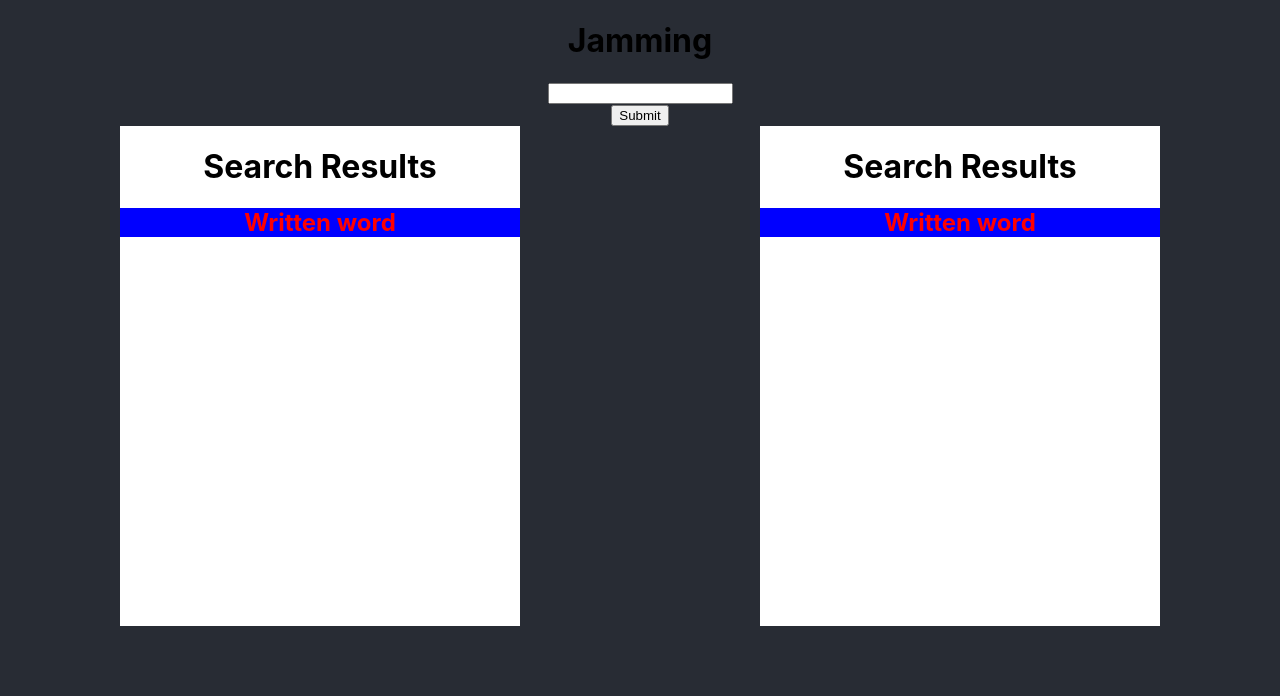
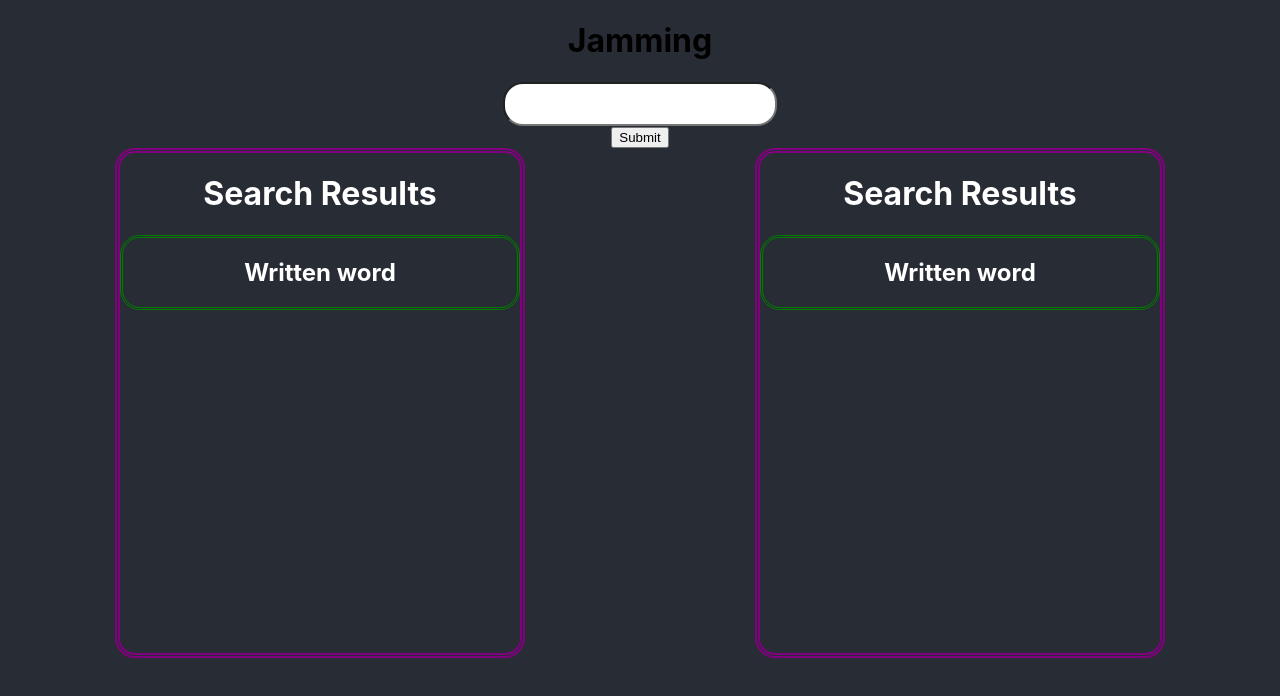
Before and after one commit to Mikeward5/jamming, a React (Create React App) app: page / in a window 1280 px wide. Shown: the top 696 px of the page. Built offline with nearby package versions, Linux system fonts and the light colour scheme.

Commit message:
added more styling to playlist, searchbars and searchresult

```diff
--- a/src/components/PlayLists/PlayList.css
+++ b/src/components/PlayLists/PlayList.css
@@ -1,12 +1,16 @@
 .PlayList {
     height: 500px;
     width: 400px;
-    color: black;
-    background-color: #ffff;
+    color: white;
+    background-color: #282c34;
+    border-radius: 20px;
+    border: 5px double purple;
 }
 
-.Innerbox {
-    background-color: blue;
-    color: red;
+.PlayInnerbox {
+    background-color: #282c34;
+    color: white;
+    border-radius: 20px;
+    border: 3px double green;
 
 }
--- a/src/components/PlayLists/PlayList.js
+++ b/src/components/PlayLists/PlayList.js
@@ -7,7 +7,7 @@ function PlayList() {
         <>
         <div className='PlayList'>
             <h1>Search Results</h1>
-            <div className='Innerbox'>
+            <div className='PlayInnerbox'>
             <h2>Written word</h2>
         </div>
         </div>
--- a/src/components/SearchBars/SearchBar.css
+++ b/src/components/SearchBars/SearchBar.css
@@ -0,0 +1,7 @@
+.inputField {
+    height: 40px;
+    width: 250px;
+    border-radius: 20px;
+    font-size: 20px;
+    padding: 0px 10px;
+}
--- a/src/components/SearchBars/SearchBar.js
+++ b/src/components/SearchBars/SearchBar.js
@@ -1,9 +1,10 @@
 import React from 'react';
+import './SearchBar.css';
 
 function SearchBar() {
     return (
-        <form>
-            <input type="text" id="input" />
+        <form >
+            <input type="text" id="input" className="inputField"/>
             <br />
             <button type="submit">Submit</button>
         </form>
--- a/src/components/SearchResult/SearchResults.css
+++ b/src/components/SearchResult/SearchResults.css
@@ -1,12 +1,16 @@
 .SearchResult {
     height: 500px;
     width: 400px;
-    color: black;
-    background-color: #ffff;
+    color: white;
+    background-color: #282c34;
+    border-radius: 20px;
+    border: 5px double purple;
 }
 
-.Innerbox {
-    background-color: blue;
-    color: red;
+.SearchInnerbox {
+    background-color: #282c34;
+    color: white;
+    border-radius: 20px;
+    border: 3px double green;
 
 }
--- a/src/components/SearchResult/SearchResults.js
+++ b/src/components/SearchResult/SearchResults.js
@@ -7,7 +7,7 @@ function SearchResults() {
         <>
         <div className='SearchResult'>
             <h1>Search Results</h1>
-            <div className='Innerbox'>
+            <div className='SearchInnerbox'>
             <h2>Written word</h2>
         </div>
         </div>
```
